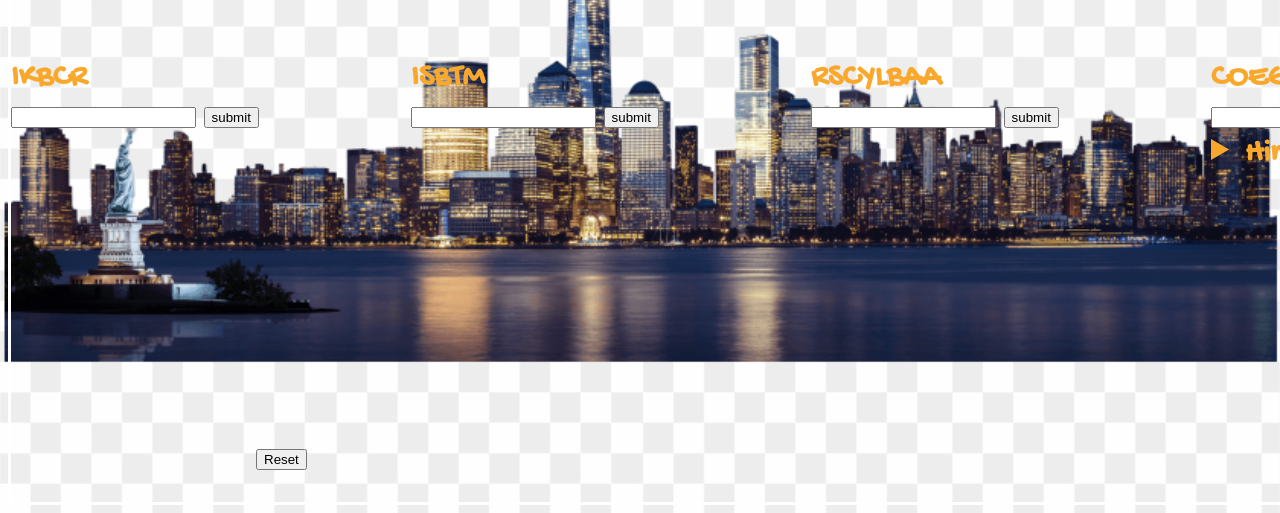
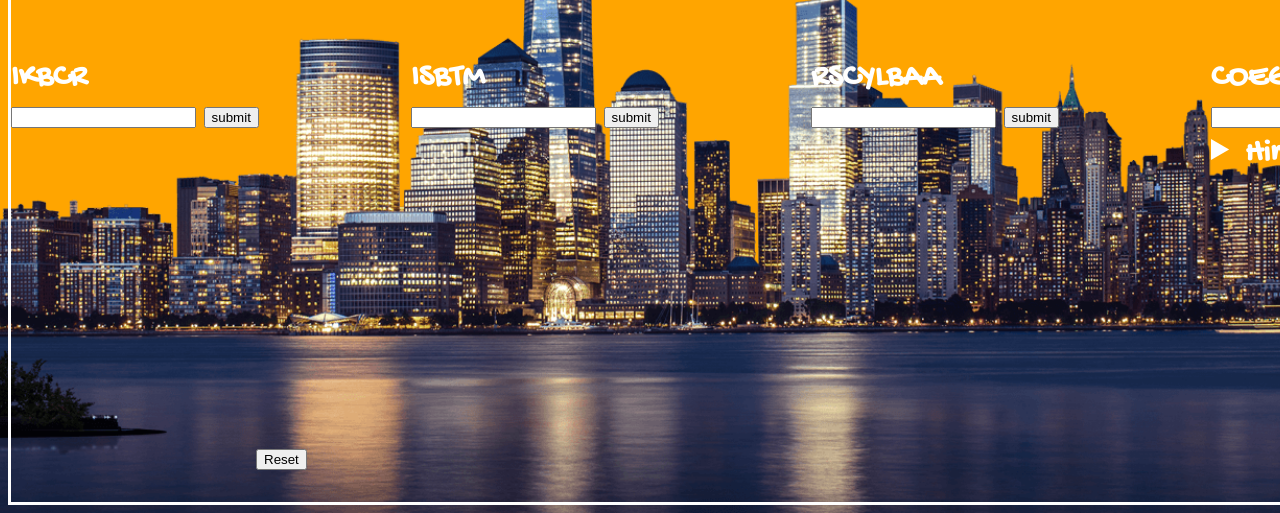
Before and after one commit to cgold1994/project1, a plain HTML site: page index.html in a window 1280 px wide. Shown: the part 309-822 px from the top of the page. Drawn offline with Linux system fonts and the light colour scheme.

Commit message:
changed again

```diff
--- a/style.css
+++ b/style.css
@@ -43,12 +43,12 @@ p {
 
 body {
     font-family: 'Gochi Hand', cursive;
-    color:rgb(250, 168, 44);
+    color:white;
     height:100vh;
     width:100vw;
     border: 3px solid white;
     background-color:orange;
-    background-image : url("/images/skyline-bg.png");
+    background-image : url("/images/skyline2-bg.png");
     background-size: cover;
     background-position: center;
 
```
Also changed, not shown: images/skyline2-bg.png (added).
